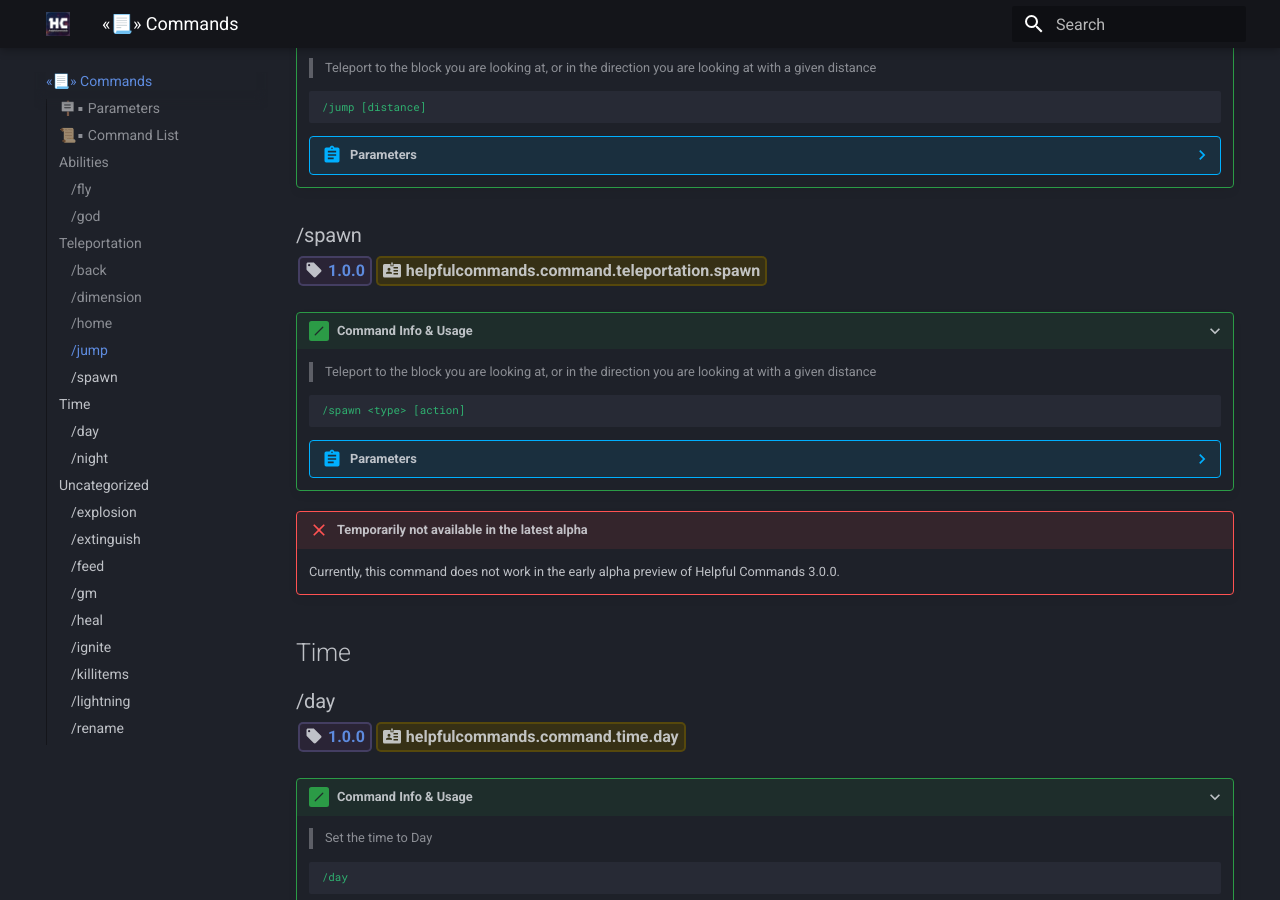
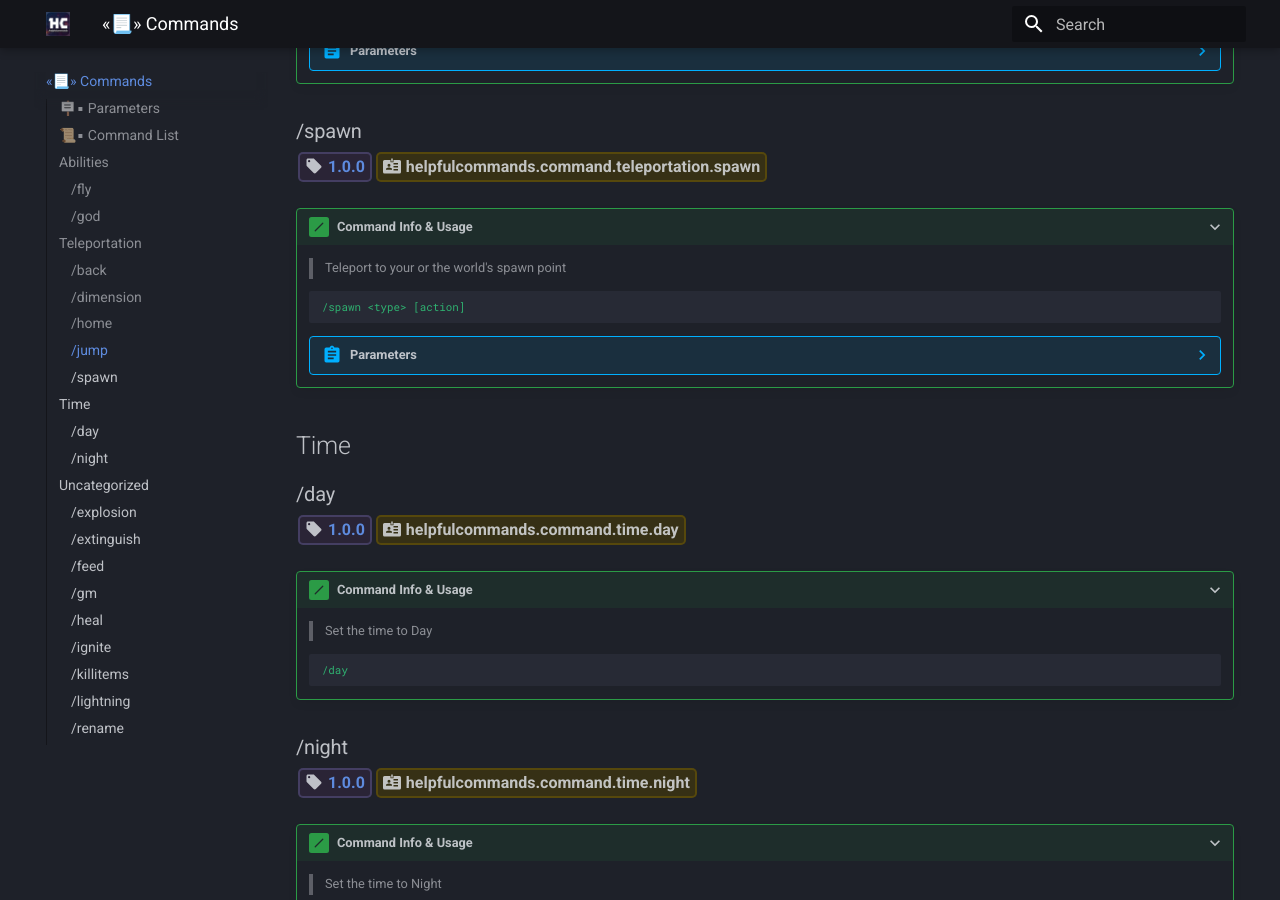
Before and after one commit to ThatsNotM3/HelpfulCommands, an MkDocs documentation site: the page built from docs/commands.md, in a window 1280 px wide and 900 px high, scrolled down 2586 px. Built offline with MkDocs 1.6.1 and Material for MkDocs 9.7.7, drawn with Linux system fonts in a browser that asks for light colours; some of the changed text lies outside the part shown.

Commit message:
Revise Wiki to reflect changes introduced in Helpful Commands 3.0.0-preview2

````diff
--- a/docs/commands.md
+++ b/docs/commands.md
@@ -72,9 +72,6 @@ Browse all the commands by categories:material-information:{ title="Categories w
 
         * `get`: print the coordinates to chat
         * `tp`: teleport to the position
-
-!!! failure "Temporarily not available in the latest alpha"
-    Currently, this command does not work in the early alpha preview of Helpful Commands 3.0.0.
 
 ### /dimension
 <div class="hc-mic-holder">
@@ -155,7 +152,7 @@ Browse all the commands by categories:material-information:{ title="Categories w
     </div>
 </div>
 ???+ hc-command "Command Info & Usage"
-    > Teleport to the block you are looking at, or in the direction you are looking at with a given distance
+    > Teleport to your or the world's spawn point
 
     ``` { .yaml .no-copy }
     /spawn <type> [action]
@@ -171,9 +168,6 @@ Browse all the commands by categories:material-information:{ title="Categories w
 
         * `get`: print the coordinates to chat
         * `tp`: teleport to the spawn
-
-!!! failure "Temporarily not available in the latest alpha"
-    Currently, this command does not work in the early alpha preview of Helpful Commands 3.0.0.
 
 ## Time
 ### /day
@@ -334,8 +328,6 @@ Browse all the commands by categories:material-information:{ title="Categories w
         `target(s)`: entity(-ies)
         <br>
         `duration`: time to burn (in seconds)
-!!! failure "Temporarily not available in the latest alpha"
-    Currently, this command does not work in the early alpha preview of Helpful Commands 3.0.0.
 
 ### /killitems
 <div class="hc-mic-holder">
````
Also changed, not shown: other parts of docs/commands.md (+1 -1 lines).
